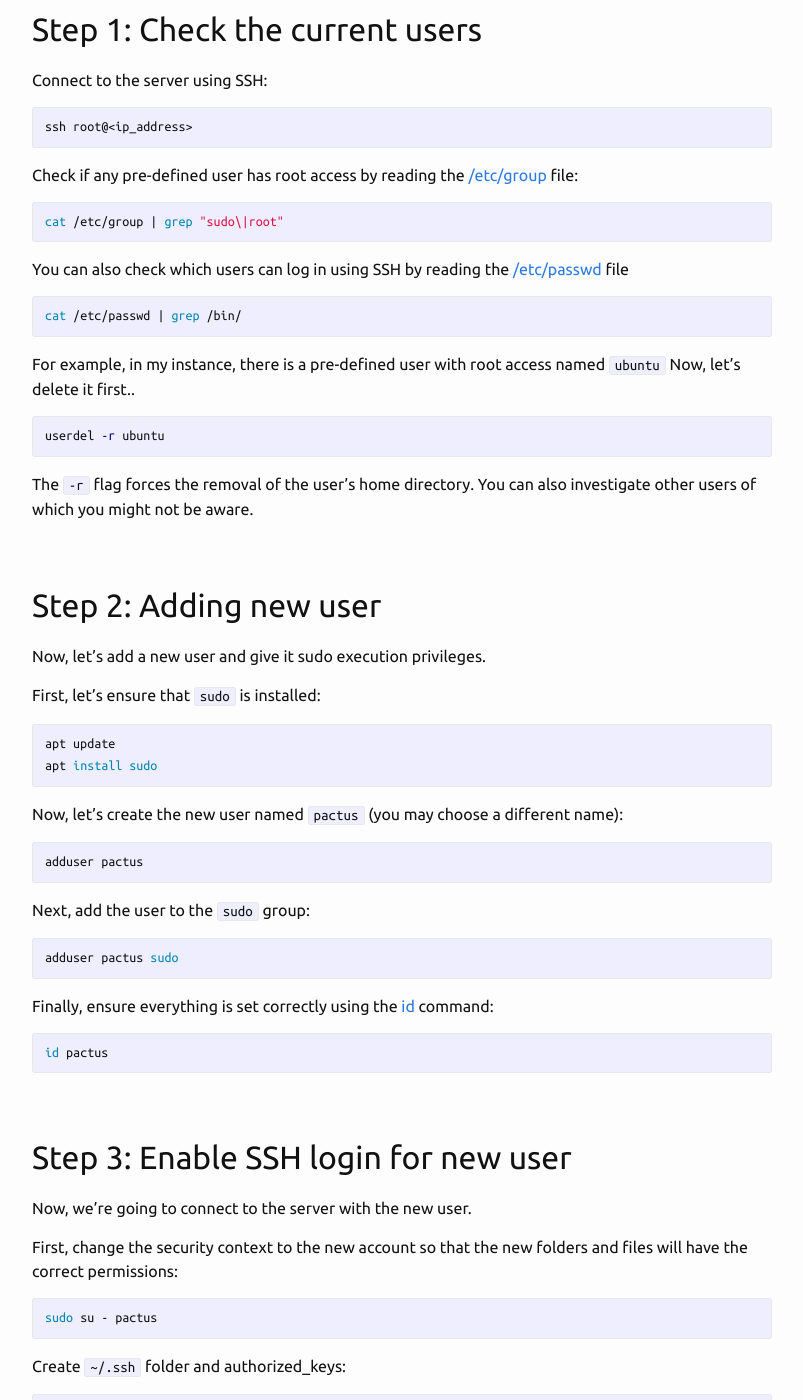
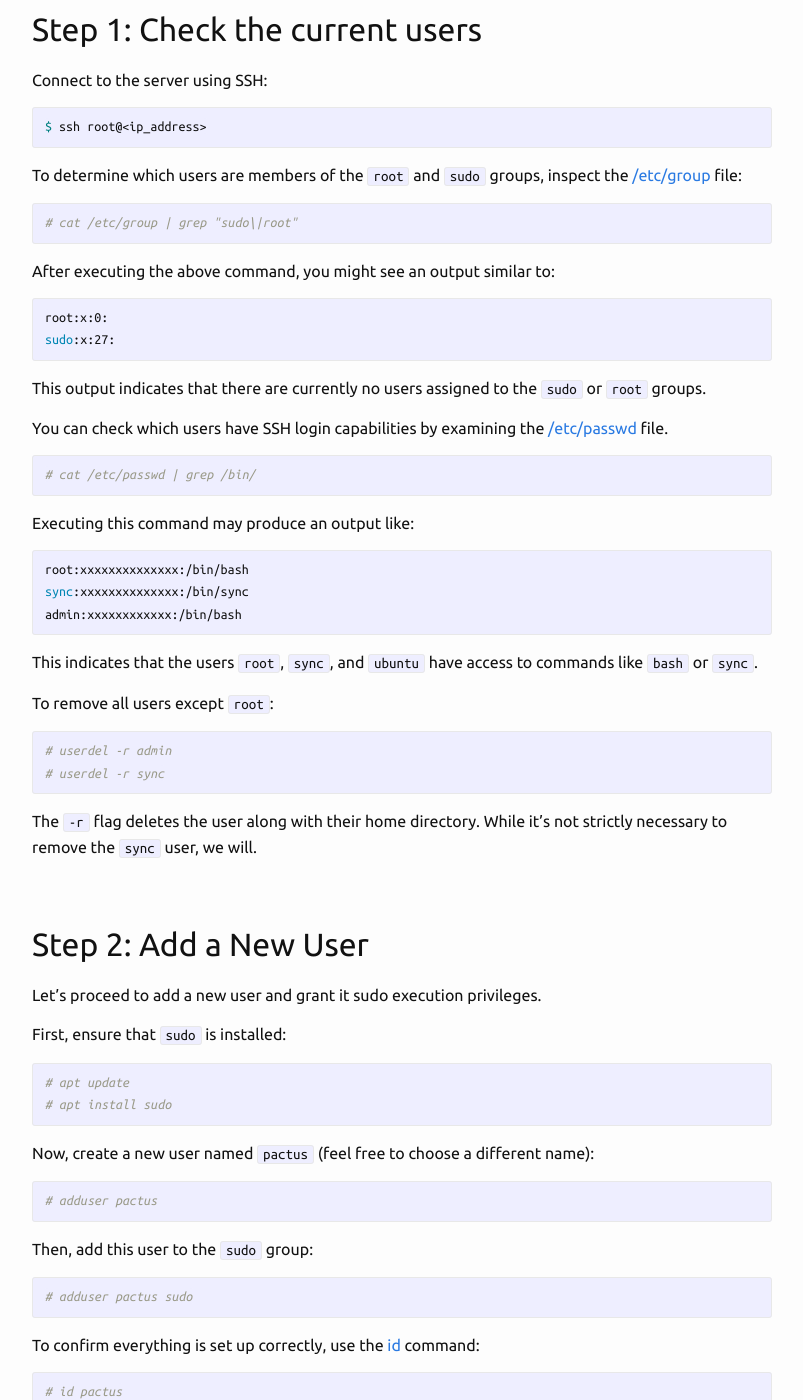
Before and after one commit to b00f/b00f.github.io, a Jekyll site: the page built from docs/_posts/2023-05-21-securing_cloud_server.md, in a window 1280 px wide and 1400 px high, scrolled down 435 px. Shown: the whole window, without its empty margins (238-1041 px from the left). Built offline with Jekyll 4.4.1, drawn with Linux system fonts in a browser that asks for light colours; some of the changed text lies outside the part shown.

Commit message:
updating post

````diff
--- a/docs/_posts/2023-05-21-securing_cloud_server.md
+++ b/docs/_posts/2023-05-21-securing_cloud_server.md
@@ -20,91 +20,119 @@ However, for other distributions, most of the commands will be more or less the
 Connect to the server using SSH:
 
 ```bash
-ssh root@<ip_address>
+$ ssh root@<ip_address>
 ```
 
-Check if any pre-defined user has root access by reading the
+To determine which users are members of the `root` and `sudo` groups, inspect the
 [/etc/group](https://www.cyberciti.biz/faq/understanding-etcgroup-file/) file:
 
 ```bash
-cat /etc/group | grep "sudo\|root"
+# cat /etc/group | grep "sudo\|root"
 ```
 
-You can also check which users can log in using SSH by reading the
-[/etc/passwd](https://www.cyberciti.biz/faq/understanding-etcpasswd-file-format/) file
+After executing the above command, you might see an output similar to:
 
 ```bash
-cat /etc/passwd | grep /bin/
+root:x:0:
+sudo:x:27:
 ```
 
-For example, in my instance, there is a pre-defined user with root access named `ubuntu`
-Now, let's delete it first..
+This output indicates that there are currently no users assigned to the `sudo` or `root` groups.
+
+You can check which users have SSH login capabilities by examining the
+[/etc/passwd](https://www.cyberciti.biz/faq/understanding-etcpasswd-file-format/) file.
 
 ```bash
-userdel -r ubuntu
+# cat /etc/passwd | grep /bin/
 ```
 
-The `-r` flag forces the removal of the user’s home directory.
-You can also investigate other users of which you might not be aware.
-
-## Step 2: Adding new user
-
-Now, let's add a new user and give it sudo execution privileges.
-
-First, let's ensure that `sudo` is installed:
+Executing this command may produce an output like:
 
 ```bash
-apt update
-apt install sudo
+root:xxxxxxxxxxxxxx:/bin/bash
+sync:xxxxxxxxxxxxxx:/bin/sync
+admin:xxxxxxxxxxxx:/bin/bash
 ```
 
-Now, let's create the new user named `pactus` (you may choose a different name):
+This indicates that the users `root`, `sync`, and `ubuntu` have access to commands like `bash` or `sync`.
+
+To remove all users except `root`:
 
 ```bash
-adduser pactus
+# userdel -r admin
+# userdel -r sync
 ```
 
-Next, add the user to the `sudo` group:
+The `-r` flag deletes the user along with their home directory.
+While it's not strictly necessary to remove the `sync` user, we will.
+
+## Step 2: Add a New User
+
+Let's proceed to add a new user and grant it sudo execution privileges.
+
+First, ensure that `sudo` is installed:
 
 ```bash
-adduser pactus sudo
+# apt update
+# apt install sudo
 ```
 
-Finally, ensure everything is set correctly using the
+Now, create a new user named `pactus` (feel free to choose a different name):
+
+```bash
+# adduser pactus
+```
+
+Then, add this user to the `sudo` group:
+
+```bash
+# adduser pactus sudo
+```
+
+To confirm everything is set up correctly, use the
 [id](https://www.cyberciti.biz/faq/unix-linux-id-command-examples-usage-syntax/) command:
 
 ```bash
-id pactus
+# id pactus
 ```
 
-## Step 3: Enable SSH login for new user
+Running `# cat /etc/group | grep "sudo\|root"` again should now display
+the new user as a member of the `sudo` group.
 
-Now, we're going to connect to the server with the new user.
+## Step 3: Enable SSH Login for New User
 
-First, change the security context to the new account so
-that the new folders and files will have the correct permissions:
+Now, we'll set up the server to allow connections from the new user.
+
+First, switch the security context to the new account to ensure new folders and files have the appropriate permissions:
 
 ```bash
-sudo su - pactus
+# sudo su - pactus
 ```
 
-Create `~/.ssh` folder and authorized_keys:
+Create the `~/.ssh` directory:
 
 ```bash
-mkdir ~/.ssh
-chmod 700 .ssh
-touch .ssh/authorized_keys
-chmod 600 .ssh/authorized_keys
+$ mkdir ~/.ssh
+$ chmod 700 ~/.ssh
 ```
 
-Next, you'll need to add the public key to the `authorized_keys` file.
-You can use a new public key or the current SSH key that you're using for the root account.
-
-Finally, verify that the new user can use SSH to connect to the server.
-Run this command from your local computer:
+Currently, we are logged into the server using the `root` account.
+The public key for SSH access is stored in the `/root/.ssh/authorized_keys` file.
+We will copy this file to `~/.ssh/authorized_keys`, change its ownership to the new user,
+and then delete the original file.
+This will prevent SSH login as `root`.
 
 ```bash
-ssh pactus@<ip address>
+$ sudo cp /root/.ssh/authorized_keys ~/.ssh
+$ sudo chown pactus:pactus ~/.ssh/authorized_keys
+$ sudo rm /root/.ssh/authorized_keys
+```
+
+Now, let's ensure that the new user can use SSH to connect to the server.
+Open a new terminal on your local machine and run:
+
+```bash
+$ ssh pactus@<ip address>
 ```
 
 ## Step 4: Disable SSH login for root
@@ -114,25 +142,25 @@ At this point, we can disable SSH remote login for the root account.
 Open `sshd_config`:
 
 ```bash
-sudo vim /etc/ssh/sshd_config
+$ sudo vim /etc/ssh/sshd_config
 ```
 
 Search for the authentication options and modify the root login permission by setting it to 'no' as shown below:
 
-```bash
+```text
 PermitRootLogin no
 ```
 
 Also, ensure that SSH password login is disabled:
 
-```bash
+```text
 PasswordAuthentication no
 ```
 
 After making these changes, restart the `sshd` service:
 
 ```bash
-sudo systemctl restart sshd
+$ sudo systemctl restart sshd
 ```
 
-Now, you will no longer be able to log in using the root account
+Now, you will no longer be able to log in using the root account.
````
